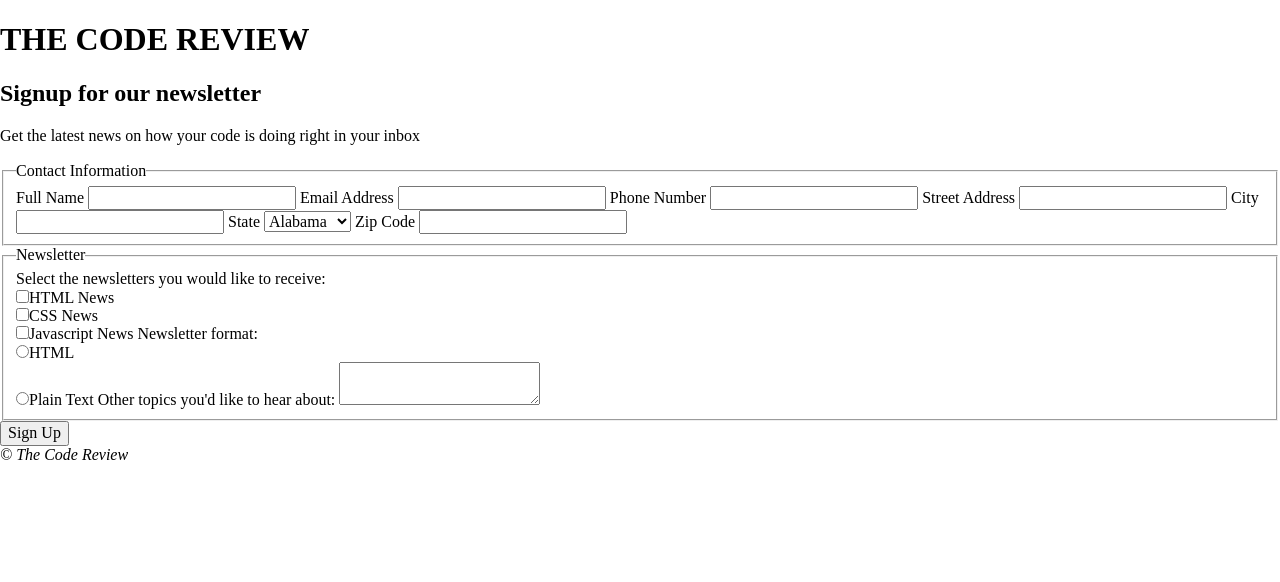
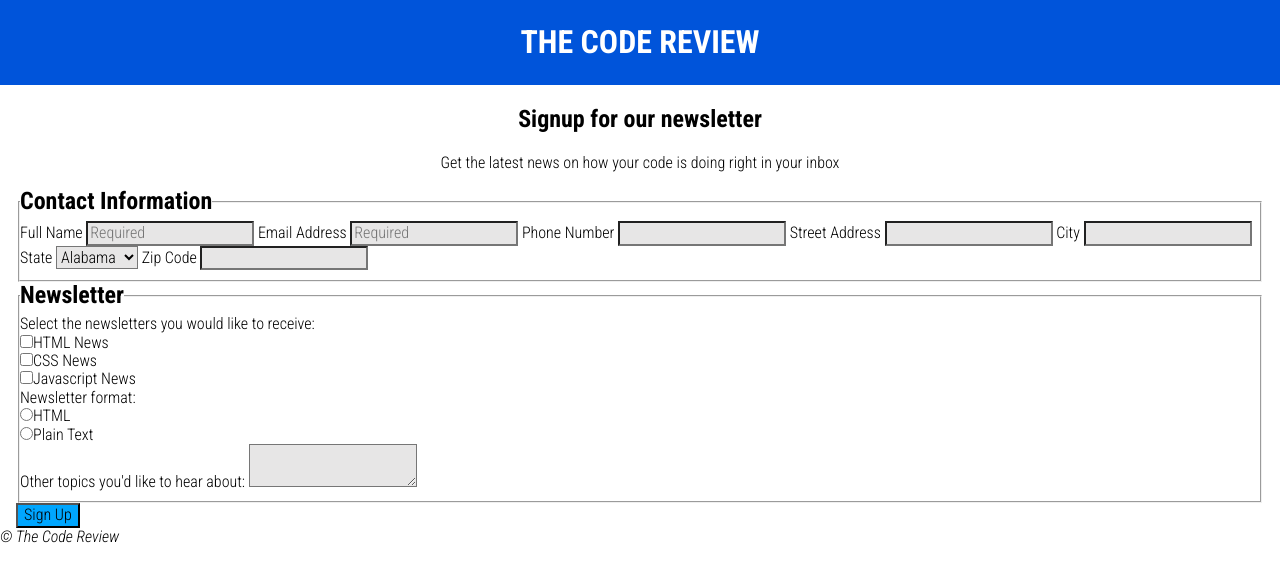
Before and after one commit to TMC50/online-registration-form, a plain HTML site: page index.html in a window 1280 px wide. Drawn offline with Linux system fonts and the light colour scheme.

Commit message:
HTML and CSS Updated

```diff
--- a/CSS/styles.css
+++ b/CSS/styles.css
@@ -1,8 +1,59 @@
+/* Base Styles */
+
 * {
     box-sizing: border-box;
 }
 
+h1 {
+    background-color: rgb(0, 84, 218);
+    color: white;
+    margin-top: 0;
+    padding-top: 1.5rem;
+    padding-bottom: 1.5rem;
+    text-align: center;
+}
+
+#newsletter_signup {
+    text-align: center;
+}
+
+div {
+    margin-left: 1rem;
+    margin-right: 1rem;
+}
+
+body {
+    font-family: 'Roboto Condensed', sans-serif;
+    font-weight: 300;
+}
+
+legend {
+    font-weight: bold;
+    font-size: 1.5rem;
+}
+
+fieldset {
+    padding-left: 0;
+    padding-right: 0;
+    /*border: none;*/
+}
+
+#name, #email, #phone, #address, #city, #state, #zip, #topic {
+    background-color: rgb(231, 230, 230);
+}
+
+#signup_button {
+    background-color: rgb(0, 166, 255);
+    cursor: pointer;
+}
+
+.main-container {
+    display: flex;
+    flex-direction: column;
+}
+
+/* Media Queries */
+
 @media (min-width: 768px) {
 
-
 }
--- a/index.html
+++ b/index.html
@@ -5,27 +5,33 @@
     <meta http-equiv="X-UA-Compatible" content="IE=edge">
     <meta name="viewport" content="width=device-width, initial-scale=1.0">
     <title>The Code Review</title>
+    <link rel="preconnect" href="https://fonts.googleapis.com">
+    <link rel="preconnect" href="https://fonts.gstatic.com" crossorigin>
+    <link href="https://fonts.googleapis.com/css2?family=Poppins:ital,wght@0,300;0,700;1,300&family=Roboto+Condensed:ital,wght@0,300;0,700;1,300&family=Work+Sans:ital,wght@0,300;0,700;1,300&display=swap" rel="stylesheet">
     <link rel="stylesheet" href="css/normalize.css">
-    <link rel="stylesheet" href="css/style.css">
+    <link rel="stylesheet" href="css/styles.css">
 </head>
 <body>
     <h1>THE CODE REVIEW</h1>
 
+    <div id="newsletter_signup">
         <h2>Signup for our newsletter</h2>
         <p>Get the latest news on how your code is doing right in your inbox</p>
+    </div>
 
+    <div class="main-container">
         <form action="index.html" method="post">
             <fieldset>
                 <legend>Contact Information</legend>
 
                 <label for="name">Full Name</label>
-            <input type="text" id="name" name="user_name">
+                <input type="text" id="name" name="user_name" placeholder="Required">
 
                 <label for="email">Email Address</label>
-            <input type="email" id="email" name="user_email">
+                <input type="email" id="email" name="user_email" placeholder="Required">
 
                 <label for="phone">Phone Number</label>
-            <input type="number" id="phone" name="user_phone">
+                <input type="telephone" id="phone" name="user_phone">
 
                 <label for="address">Street Address</label>
                 <input type="text" id="address" name="user_address">
@@ -50,21 +56,21 @@
                 <legend>Newsletter</legend>
 
                 <label>Select the newsletters you would like to receive:</label><br>
-            <input type="checkbox" id="html_news" value="html_news" name="user_html_newsletter"><label for="html_news">HTML News</label><br>
-            <input type="checkbox" id="css_news" value="css_news" name="user_css_newsletter"><label for="css_news">CSS News</label><br>
-            <input type="checkbox" id="javascript_news" value="javascript_news" name="user_javascript_newsletter"><label for="javascript_news">Javascript News</label>
+                <input type="checkbox" id="html_newsletter" value="html_news" name="user_newsletter"><label for="html_newsletter">HTML News</label><br>
+                <input type="checkbox" id="css_newsletter" value="css_news" name="user_newsletter"><label for="css_newsletter">CSS News</label><br>
+                <input type="checkbox" id="javascript_newsletter" value="javascript_news" name="user_newsletter"><label for="javascript_newsletter">Javascript News</label><br>
 
                 <label>Newsletter format:</label><br>
-            <input type="radio" id="html" value="format_html" name="user_format"><label for="html">HTML</label><br>
-            <input type="radio" id="plaintext" value="format_plaintext" name="user_format"><label for="plaintext">Plain Text</label>
+                <input type="radio" id="html_format" value="html" name="user_format"><label for="html_format">HTML</label><br>
+                <input type="radio" id="plain_text_format" value="plain_text" name="user_format"><label for="plain_text_format">Plain Text</label><br>
 
                 <label for="topic">Other topics you'd like to hear about:</label>
                 <textarea id="topic" name="user_topic"></textarea>
             </fieldset>
 
-        <button type="submit">Sign Up</button>
+            <input type="submit" value="Sign Up" id="signup_button">
         </form>
-
+    </div>
     <footer>
         <em>&copy; The Code Review</em>
     </footer>
```
Lines whose indentation alone changed are shown as unchanged.
